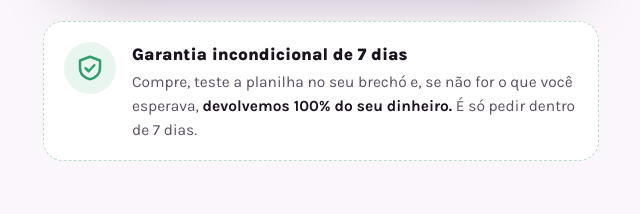
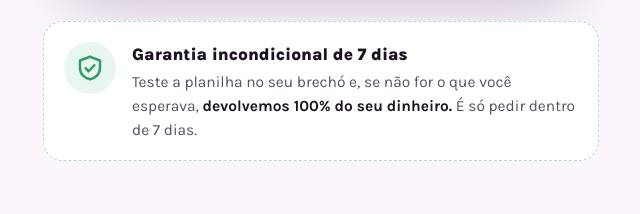
Before and after one commit to scudellercarolina/mapa-do-lucro-lp, a plain HTML site: page index.html in a window 1280 px wide. Shown: the part 5690-5904 px from the top of the page, 319-959 px from the left. Drawn offline with Linux system fonts and the light colour scheme.

Commit message:
Garantia: tira o 'Compre'

```diff
--- a/index.html
+++ b/index.html
@@ -217,7 +217,7 @@ y=l.getElementsByTagName(r)[0];y.parentNode.insertBefore(t,y);})(window,document
     <div class="guarantee">
       <div class="gicon"><svg viewBox="0 0 24 24" width="30" height="30" fill="none" stroke="#2f9e6b" stroke-width="2" stroke-linecap="round" stroke-linejoin="round"><path d="M12 3l8 3v6c0 4.6-3.4 8.3-8 9-4.6-.7-8-4.4-8-9V6l8-3z"/><path d="M8.5 12.2l2.4 2.4 4.6-4.8"/></svg></div>
       <div><div class="gt">Garantia incondicional de 7&nbsp;dias</div>
-      <p>Compre, teste a planilha no seu brechó e, se não for o que você esperava, <strong>devolvemos 100% do seu dinheiro.</strong> É só pedir dentro de 7 dias.</p></div>
+      <p>Teste a planilha no seu brechó e, se não for o que você esperava, <strong>devolvemos 100% do seu dinheiro.</strong> É só pedir dentro de 7 dias.</p></div>
     </div>
   </div>
 </section>
```
